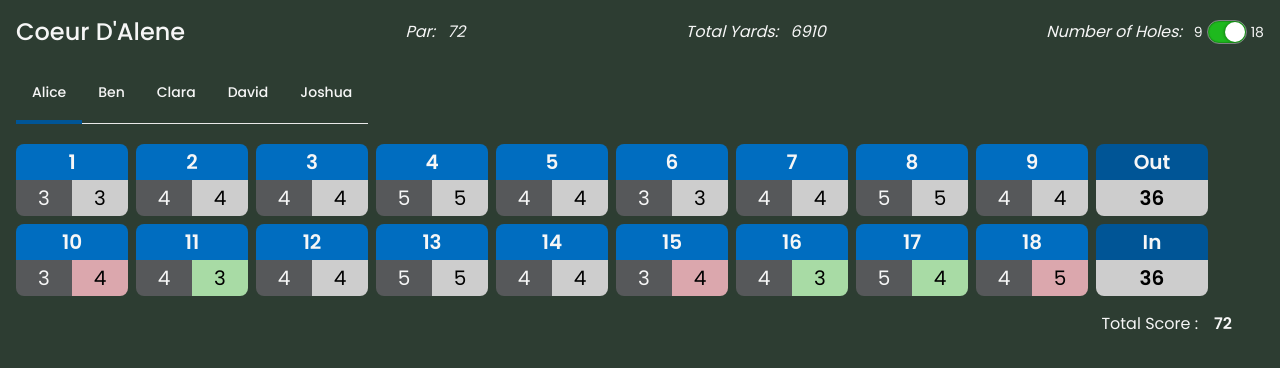
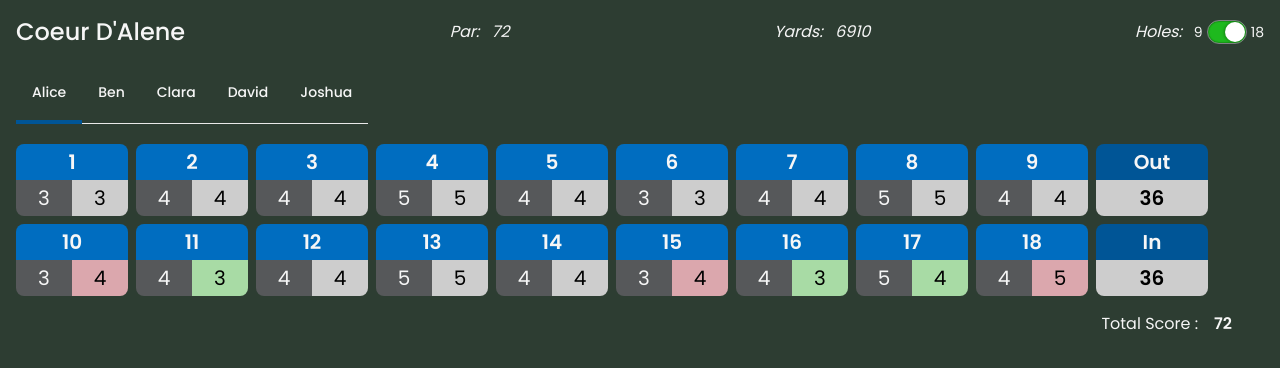
Before and after one commit to briantweed/golf-buddy, a Next.js app: page / in a window 1280 px wide. Shown: the top 368 px of the page. Built offline with nearby package versions, Linux system fonts and the light colour scheme.

Commit message:
init commit

```diff
--- a/src/pages/index.js
+++ b/src/pages/index.js
@@ -41,9 +41,9 @@ const Page = () => {
                 <h2 className={"text-base mt-1"}>
                     <i>Par: <span className={"ml-2"}>{courseParScore}</span></i>
                 </h2>
-                <h2 className={"text-base mt-1"}><i>Total Yards:<span className={"ml-2"}> {courseTotalYards}</span></i></h2>
+                <h2 className={"text-base mt-1"}><i>Yards:<span className={"ml-2"}> {courseTotalYards}</span></i></h2>
                 <div className="flex gap-1 text-base mt-1">
-                    <span><i>Number of Holes:</i></span>
+                    <span><i>Holes:</i></span>
                     <span className={"text-sm ml-2"}>9</span>
                     <ToggleSwitch
                         id={"NumberOfHoles"}
```
